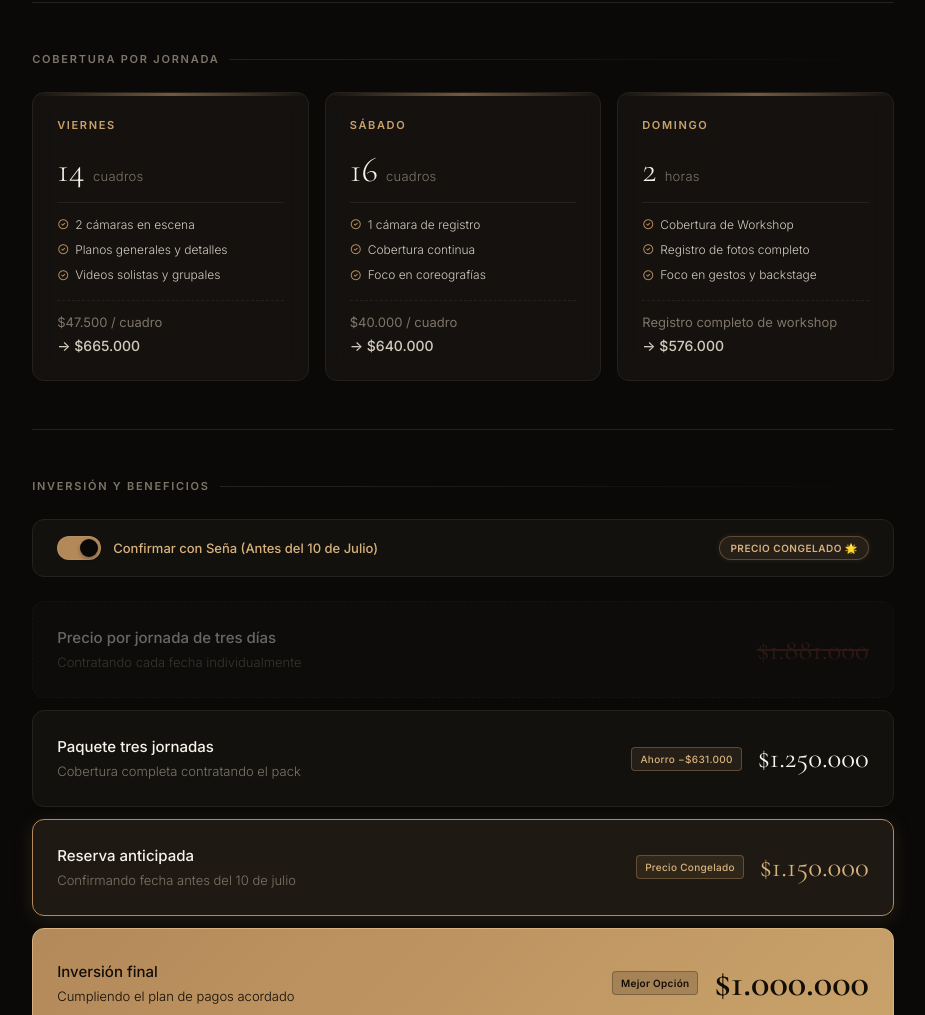
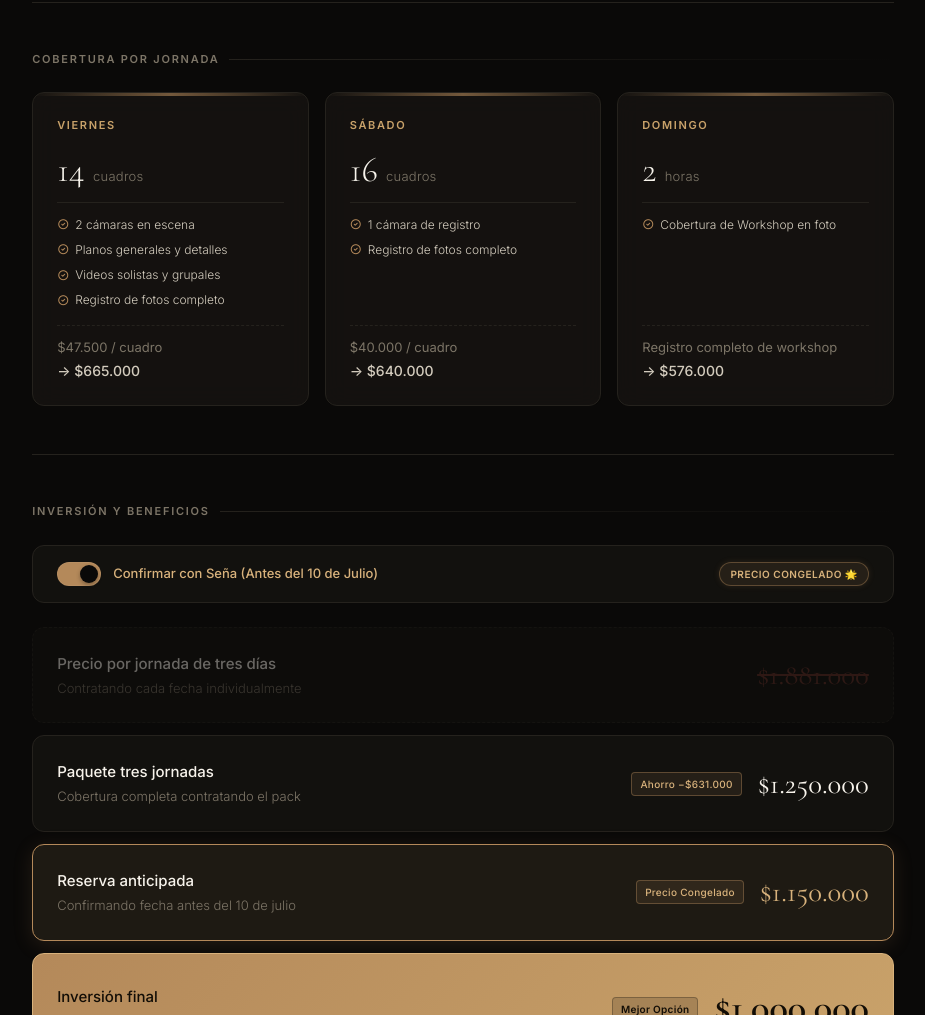
Before and after one commit to JesusMaidana/presupuesto-festivales, a plain HTML site: page index.html in a window 1280 px wide. Shown: the part 1031-2046 px from the top of the page, without its empty margins (177-1102 px from the left). Drawn offline with nearby package versions, Linux system fonts and the light colour scheme.

Commit message:
modificacion paquetes

```diff
--- a/index.html
+++ b/index.html
@@ -90,6 +90,7 @@
               <li><i class="ti ti-circle-check"></i> 2 cámaras en escena</li>
               <li><i class="ti ti-circle-check"></i> Planos generales y detalles</li>
               <li><i class="ti ti-circle-check"></i> Videos solistas y grupales</li>
+              <li><i class="ti ti-circle-check"></i> Registro de fotos completo</li>
             </ul>
             <p class="day-valor">
               $47.500 / cuadro
@@ -102,8 +103,7 @@
             <p class="day-cuadros">16 <span>cuadros</span></p>
             <ul class="day-details">
               <li><i class="ti ti-circle-check"></i> 1 cámara de registro</li>
-              <li><i class="ti ti-circle-check"></i> Cobertura continua</li>
-              <li><i class="ti ti-circle-check"></i> Foco en coreografías</li>
+              <li><i class="ti ti-circle-check"></i> Registro de fotos completo</li>
             </ul>
             <p class="day-valor">
               $40.000 / cuadro
@@ -115,9 +115,8 @@
             <h3 class="day-name">Domingo</h3>
             <p class="day-cuadros">2 <span>horas</span></p>
             <ul class="day-details">
-              <li><i class="ti ti-circle-check"></i> Cobertura de Workshop</li>
-              <li><i class="ti ti-circle-check"></i> Registro de fotos completo</li>
-              <li><i class="ti ti-circle-check"></i> Foco en gestos y backstage</li>
+              <li><i class="ti ti-circle-check"></i> Cobertura de Workshop en foto</li>
+
             </ul>
             <p class="day-valor">
               Registro completo de workshop
```
